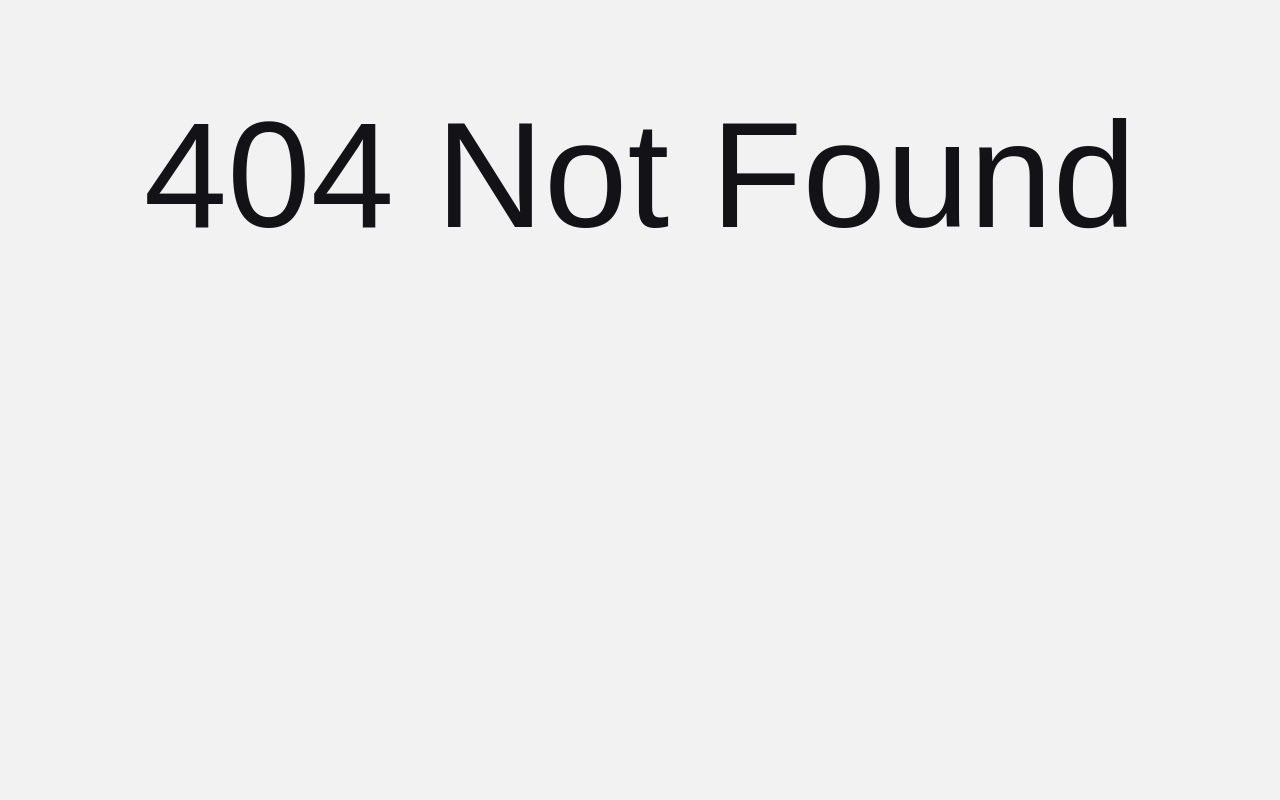
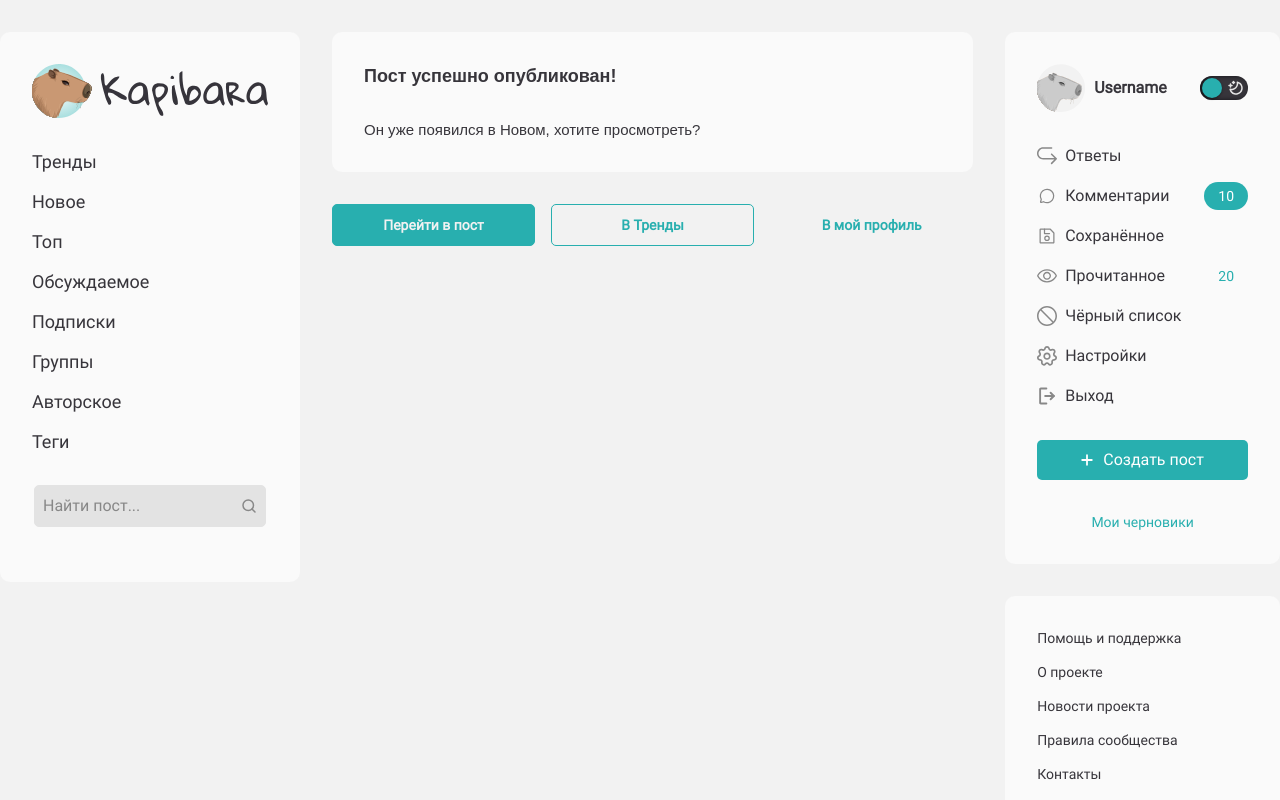
Before and after one commit to OlgaPy/Vortex_front, a Vue app: page /post-published in a window 1280 px wide. Before the commit this address had no page. Shown: the top 800 px of the page. Built offline with nearby package versions, Linux system fonts and the light colour scheme.

Commit message:
устранение конфликтов

```diff
--- a/src/pages/home-page/ui/HomeDesktopPage.vue
+++ b/src/pages/home-page/ui/HomeDesktopPage.vue
@@ -25,4 +25,5 @@ import DesktopMainBlockUI from '@/shared/ui/block-ui/DesktopMainBlockUI.vue'
 	</DesktopPageUI>
 </template>
 
-<style module lang="scss"></style>
+<style module lang="scss">
+</style>
--- a/src/pages/index.ts
+++ b/src/pages/index.ts
@@ -15,6 +15,11 @@ export const routes = [
 		component: () => import('@/pages/post-editor/PostEditorPage.vue')
 	},
 	{
+		path: '/post-published',
+		name: 'Пост опубликован',
+		component: () => import('@/pages/post-published/PostPublishedPage.vue')
+	},
+	{
 		path: '/:pathMatch(.*)*',
 		name: 'Не найдено',
 		component: () => import('@/pages/not-found/NotFoundPage.vue')
--- /dev/null
+++ b/src/pages/post-published/PostPublishedPage.vue
@@ -0,0 +1,48 @@
+<script setup lang="ts">
+
+import PostPublishedDesktop from './ui/PostPublishedDesktop.vue'
+import PostPublishedMobile from './ui/PostPublishedMobile.vue'
+import PostPublishedTable from './ui/PostPublishedTable.vue'
+</script>
+
+<template>
+	<div>
+		<div :class="$style.homeDesktopPage">
+			<PostPublishedDesktop />
+		</div>
+		<div :class="$style.homeTablePage">
+			<PostPublishedTable />
+		</div>
+		<div :class="$style.homeMobilePage">
+			<PostPublishedMobile />
+		</div>
+	</div>
+</template>
+
+<style lang="scss" module>
+.homeDesktopPage,
+.homeTablePage,
+.homeMobilePage {
+	display: none;
+}
+
+
+@media screen and (min-width: 360px) and (max-width: 844px) {
+	.homeMobilePage {
+		display: flex;
+	}
+}
+
+@media screen and (min-width: 844px) and (max-width: 1280px) {
+	.homeTablePage {
+		display: flex;
+	}
+}
+
+
+@media screen and (min-width: 1280px) {
+	.homeDesktopPage {
+		display: flex;
+	}
+}
+</style>
--- /dev/null
+++ b/src/pages/post-published/ui/PostPublishedDesktop.vue
@@ -0,0 +1,80 @@
+<script setup lang="ts">
+import SiteNavigationPanelWidget from '@/widgets/site-navigation-widget/SiteNavigationPanelWidget.vue'
+import AdInfoPanelWidget from '@/widgets/AdInfoPanelWidget.vue'
+import ProfilePanelWidget from '@/widgets/profile-panel-widget/ProfilePanelWidget.vue'
+import SiteInfoPanel from '@/widgets/SiteInfoPanel.vue'
+import DesktopPageUI from '@/shared/ui/page-ui/DesktopPageUI.vue'
+import DesktopAsideBlockUI from '@/shared/ui/block-ui/DesktopAsideBlockUI.vue'
+import DesktopMainBlockUI from '@/shared/ui/block-ui/DesktopMainBlockUI.vue'
+import TextButtonUI from '@/shared/ui/button-ui/TextButtonUI.vue'
+import ButtonUI from '@/shared/ui/button-ui/ButtonUI.vue'
+import EmptyButtonUI from '@/shared/ui/button-ui/EmptyButtonUI.vue'
+</script>
+
+<template>
+	<DesktopPageUI>
+		<DesktopAsideBlockUI>
+			<SiteNavigationPanelWidget />
+		</DesktopAsideBlockUI>
+		<DesktopMainBlockUI>
+			<div :class="$style.postPublished">
+				<h3 :class="$style.title">Пост успешно опубликован!</h3>
+				<span :class="$style.checkPost"> Он уже появился в Новом, хотите просмотреть? </span>
+			</div>
+			<section :class="$style.links">
+				<ButtonUI :class="$style.link">Перейти в пост</ButtonUI>
+				<EmptyButtonUI :class="$style.link">В Тренды</EmptyButtonUI>
+				<TextButtonUI :class="$style.link">В мой профиль</TextButtonUI>
+			</section>
+		</DesktopMainBlockUI>
+		<DesktopAsideBlockUI>
+			<ProfilePanelWidget />
+			<SiteInfoPanel />
+			<AdInfoPanelWidget />
+		</DesktopAsideBlockUI>
+	</DesktopPageUI>
+</template>
+
+<style module lang="scss">
+.postPublished {
+	padding: 32px;
+	border-radius: 10px;
+	gap: 32px;
+	background: var(--color-gray-98);
+	width: 100%;
+	color: var(--color-gray-22);
+	display: flex;
+	flex-direction: column;
+	gap: 32px;
+	margin-bottom: 32px;
+}
+
+.title {
+	font-size: 18px;
+	font-weight: 700;
+	line-height: 24px;
+	letter-spacing: 0px;
+	text-align: left;
+}
+
+.checkPost {
+	font-size: 15px;
+	font-weight: 400;
+	line-height: 20px;
+	letter-spacing: 0px;
+	text-align: left;
+}
+
+.links {
+	display: grid;
+	grid-template-columns: 1fr 1fr 1fr;
+	width: 100%;
+	gap: 16px;
+}
+
+.link {
+	font-weight: 700;
+	font-size: 14px;
+	line-height: 20px;
+}
+</style>
--- /dev/null
+++ b/src/pages/post-published/ui/PostPublishedMobile.vue
@@ -0,0 +1,73 @@
+<script setup lang="ts">
+// import TrendsFeedWidget from '@/widgets/trends-feed-widget/TrendsFeedWidget.vue'
+// import TapeLinksWidget from '@/widgets/TapeLinksWidget.vue'
+import HeaderWidget from '@/widgets/HeaderWidget.vue'
+import MobilePageUI from '@/shared/ui/page-ui/MobilePageUI.vue'
+import { useMobileNavigationStore } from '@/shared/stores/MobileNavigationStore'
+import SidebarNavigationMobileWidget from '@/widgets/SidebarNavigationMobileWidget.vue'
+import HeaderHorizontalPanelUI from '@/shared/ui/HeaderHorizontalPanelUI.vue'
+import TextButtonUI from '@/shared/ui/button-ui/TextButtonUI.vue'
+import ButtonUI from '@/shared/ui/button-ui/ButtonUI.vue'
+import EmptyButtonUI from '@/shared/ui/button-ui/EmptyButtonUI.vue'
+
+const MobileNavigationStore = useMobileNavigationStore()
+</script>
+
+<template>
+	<MobilePageUI>
+		<HeaderHorizontalPanelUI>
+			<HeaderWidget />
+			<!-- <TapeLinksWidget /> -->
+		</HeaderHorizontalPanelUI>
+		<SidebarNavigationMobileWidget v-if="MobileNavigationStore.showNavigationPage" />
+		<div :class="$style.content">
+			<h3 :class="$style.title">Пост успешно опубликован!</h3>
+			<span :class="$style.checkPost"> Он уже появился в Новом, хотите просмотреть?</span>
+			<section :class="$style.links">
+				<ButtonUI :class="$style.link">Перейти в пост</ButtonUI>
+				<EmptyButtonUI :class="$style.link">В Тренды</EmptyButtonUI>
+				<TextButtonUI :class="$style.link">В мой профиль</TextButtonUI>
+			</section>
+		</div>
+	</MobilePageUI>
+</template>
+
+<style module>
+.content {
+	width: 100%;
+	display: flex;
+	flex-direction: column;
+	gap: 20px;
+	padding: 20px 0px;
+}
+
+.title {
+	padding: 4px 12px;
+	font-size: 17px;
+	font-weight: 700;
+	line-height: 24px;
+	font-family: var(--font-family-default);
+}
+
+.checkPost {
+	color: var(--color-gray-22);
+	font-size: 15px;
+	font-weight: 400;
+	line-height: 20px;
+	padding: 12px;
+}
+
+.links {
+	display: flex;
+	flex-direction: column;
+	width: 100%;
+	gap: 20px;
+	padding: 0px 12px;
+}
+
+.link {
+	font-weight: 700;
+	font-size: 14px;
+	line-height: 20px;
+}
+</style>
--- /dev/null
+++ b/src/pages/post-published/ui/PostPublishedTable.vue
@@ -0,0 +1,81 @@
+<script setup lang="ts">
+import HeaderWidget from '@/widgets/HeaderWidget.vue'
+import MobilePageUI from '@/shared/ui/page-ui/MobilePageUI.vue'
+import HeaderHorizontalPanelUI from '@/shared/ui/HeaderHorizontalPanelUI.vue'
+import GoToPrevPage from '@/features/GoToPrevPage.vue'
+import TextButtonUI from '@/shared/ui/button-ui/TextButtonUI.vue'
+import ButtonUI from '@/shared/ui/button-ui/ButtonUI.vue'
+import EmptyButtonUI from '@/shared/ui/button-ui/EmptyButtonUI.vue'
+import AdInfoPanelWidget from '@/widgets/AdInfoPanelWidget.vue'
+</script>
+
+<template>
+	<MobilePageUI>
+		<HeaderHorizontalPanelUI>
+			<HeaderWidget>
+				<template #left-content>
+					<GoToPrevPage><h3 :class="$style.title">Пост успешно опубликован!</h3></GoToPrevPage>
+				</template>
+			</HeaderWidget>
+		</HeaderHorizontalPanelUI>
+		<div :class="$style.content">
+			<span :class="$style.checkPost"> Он уже появился в Новом, хотите просмотреть? </span>
+			<section :class="$style.links">
+				<ButtonUI :class="$style.link">Перейти в пост</ButtonUI>
+				<EmptyButtonUI :class="$style.link">В Тренды</EmptyButtonUI>
+				<TextButtonUI :class="$style.link">В мой профиль</TextButtonUI>
+			</section>
+			<div :class="$style.ads">
+				<AdInfoPanelWidget />
+				<AdInfoPanelWidget />
+				<AdInfoPanelWidget />
+			</div>
+		</div>
+	</MobilePageUI>
+</template>
+
+<style module>
+.title {
+	font-size: 17px;
+	font-weight: 700;
+}
+
+.content {
+	width: 100%;
+	display: flex;
+	flex-direction: column;
+	gap: 32px;
+}
+
+.checkPost {
+	color: var(--color-gray-22);
+	font-size: 15px;
+	font-weight: 400;
+	line-height: 20px;
+	letter-spacing: 0px;
+	text-align: left;
+	padding: 20px 24px;
+	display: block;
+}
+
+.links {
+	display: grid;
+	grid-template-columns: 1fr 1fr 1fr;
+	width: 100%;
+	gap: 16px;
+	padding: 0px 24px;
+}
+
+.link {
+	font-weight: 700;
+	font-size: 14px;
+	line-height: 20px;
+}
+
+.ads {
+	display: grid;
+	grid-template-columns: 1fr 1fr 1fr;
+	padding: 32px 24px;
+	gap: 16px;
+}
+</style>
```
